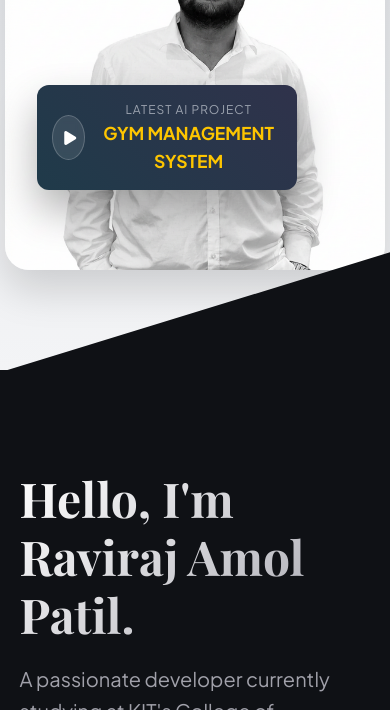
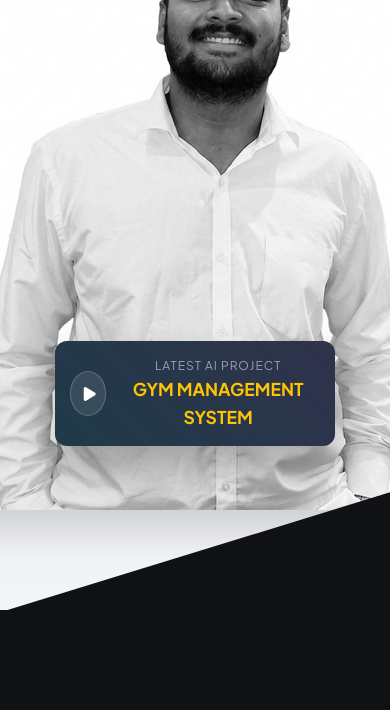
Before and after one commit to ravipatil-9225/personal-portfolio, a plain HTML site: page frontend/index.html in a window 390 px wide. Shown: the part 781-1491 px from the top of the page. Drawn offline with nearby package versions, Linux system fonts and the light colour scheme; a web font is replaced by a local one.

Commit message:
Reposition floating card to the right of portrait with full responsiveness for all devices

```diff
--- a/frontend/index.html
+++ b/frontend/index.html
@@ -53,6 +53,7 @@
       </div>
 
       <div class="hero-image-container fade-up visible">
+        <div class="hero-portrait-wrapper">
           <img src="assets/hero-bw-cutout.png" alt="Raviraj Patil" class="hero-person">
 
           <!-- Floating Card -->
@@ -64,6 +65,7 @@
               <span class="card-title">GYM MANAGEMENT SYSTEM</span>
             </div>
           </a>
+        </div>
       </div>
     </div>
 
--- a/frontend/style.css
+++ b/frontend/style.css
@@ -281,19 +281,26 @@
 }
 
 .hero-person {
-  max-height: 95%;
+  height: 100%;
   width: auto;
   object-fit: contain;
   border-radius: 24px;
   box-shadow: 0 20px 40px rgba(0, 0, 0, 0.15);
-  position: absolute;
-  bottom: 0px;
+  display: block;
+}
+
+.hero-portrait-wrapper {
+  position: relative;
+  height: 95%;
+  display: flex;
+  align-items: flex-end;
+  justify-content: center;
 }
 
 /* Floating Card */
 .floating-card {
   position: absolute;
-  left: -20px;
+  right: -30px;
   bottom: 30%;
   background: #1f2937;
   border-radius: 12px;
@@ -303,14 +310,14 @@
   gap: 15px;
   color: #fff;
   box-shadow: 0 20px 40px rgba(0, 0, 0, 0.3);
-  transition: transform 0.3s ease;
+  transition: all 0.3s ease;
   overflow: hidden;
   z-index: 5;
   max-width: 260px;
 }
 
 .floating-card:hover {
-  transform: scale(1.05) translateX(10px);
+  transform: scale(1.05) translateX(5px);
 }
 
 .card-bg {
@@ -762,7 +769,7 @@
 
 @media (max-width: 1200px) {
   .floating-card {
-    left: 10px;
+    right: 10px;
   }
 }
 
@@ -795,13 +802,35 @@
     width: 100%;
     height: 50vh;
     min-height: 400px;
+    display: flex;
+    justify-content: center;
+  }
+
+  .hero-portrait-wrapper {
+    height: 100%;
   }
 
   .floating-card {
-    left: 5%;
-    bottom: 20%;
+    right: 10px;
+    bottom: 15%;
   }
+}
 
+@media (max-width: 480px) {
+  .floating-card {
+    left: 50%;
+    right: auto;
+    bottom: 10%;
+    transform: translateX(-50%);
+    width: 90%;
+    max-width: 280px;
+  }
+  .floating-card:hover {
+    transform: scale(1.05) translateX(-50%);
+  }
+}
+
+@media (max-width: 900px) {
   .contact-wrapper {
     grid-template-columns: 1fr;
   }
```
Lines whose indentation alone changed are shown as unchanged.
